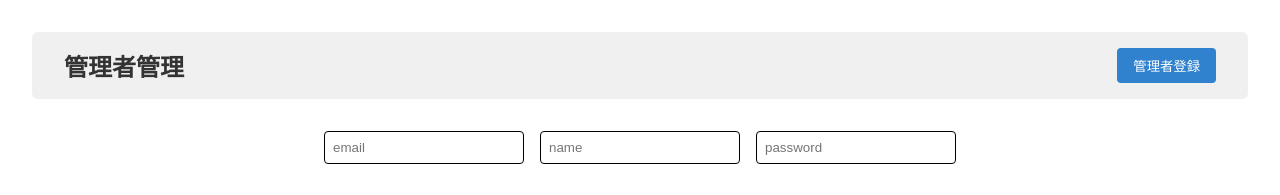
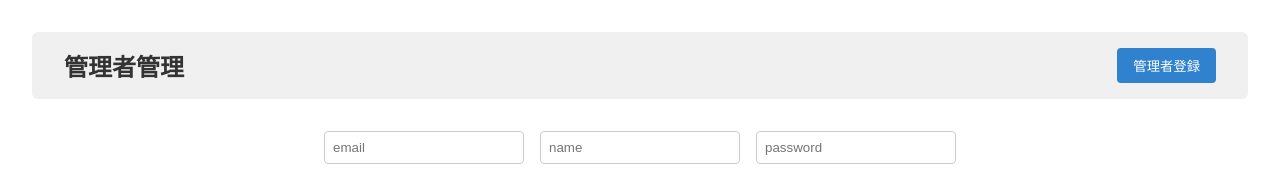
Before and after one commit to inunu1/next-rate, a Next.js app in the folder next-rate/: page /admin in a window 1280 px wide. Shown: the top 195 px of the page. Built offline with nearby package versions, Linux system fonts and the light colour scheme; no server answers; the database is empty.

Commit message:
CSS変更

```diff
--- a/next-rate/src/app/admin/Admin.module.css
+++ b/next-rate/src/app/admin/Admin.module.css
@@ -42,7 +42,7 @@
 
 .input {
   padding: 0.5rem;
-  border: 1px solid black;
+  border: 1px solid #ccc;
   border-radius: 4px;
   width: 200px;
 }
```
